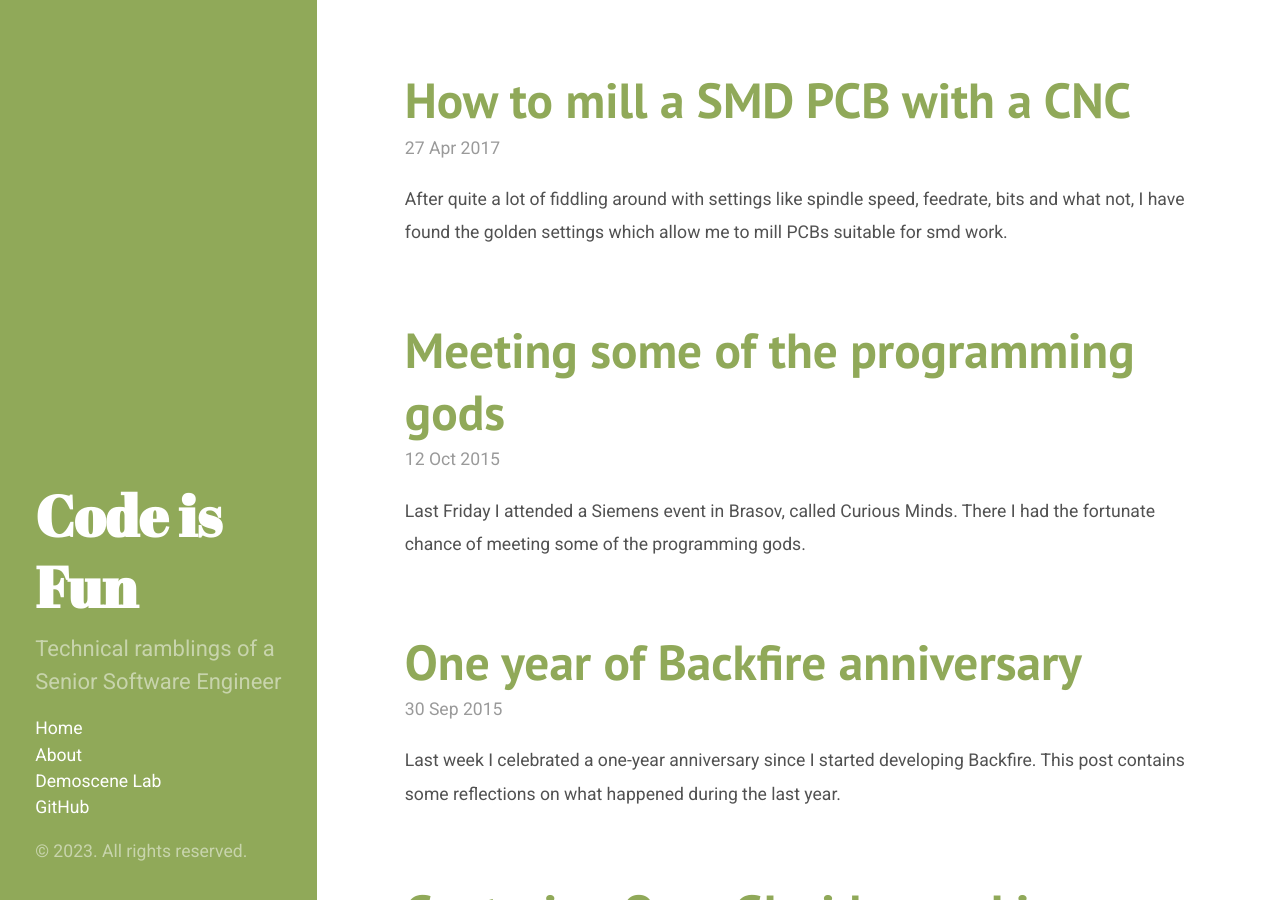
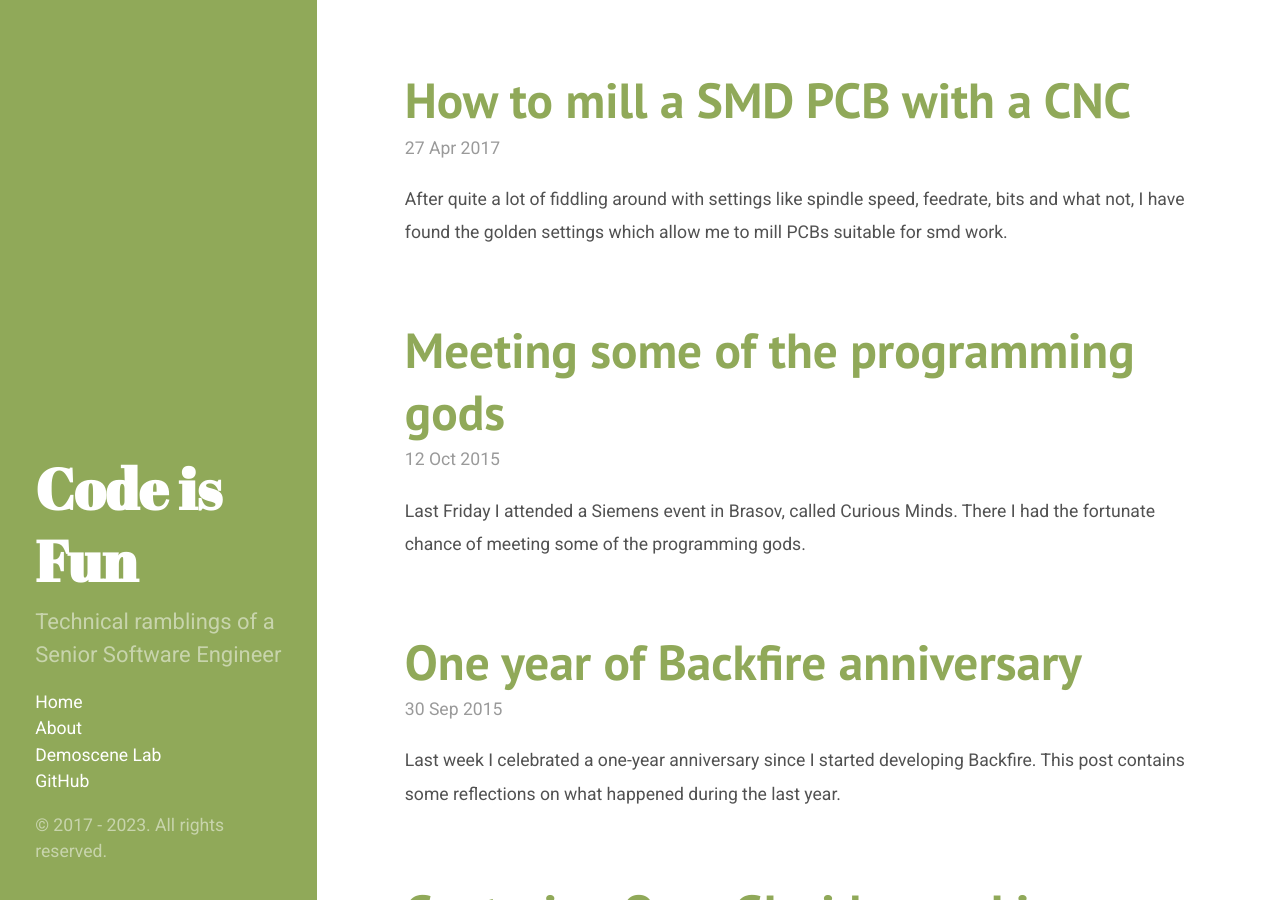
Before and after one commit to benishor/benishor.github.io, a Jekyll site: the page built from index.html, in a window 1280 px wide and 900 px high. Built offline with Jekyll 4.4.1, drawn with Linux system fonts in a browser that asks for light colours; nearby versions of some CDN libraries; the list of posts is cut into pages by our own code.

Commit message:
Updated copyright years

```diff
--- a/_includes/sidebar.html
+++ b/_includes/sidebar.html
@@ -29,6 +29,6 @@
       <a class="sidebar-nav-item" href="http://github.com/benishor">GitHub</a>
     </nav>
 
-    <p>&copy; {{ site.time | date: '%Y' }}. All rights reserved.</p>
+    <p>&copy; 2017 - 2023. All rights reserved.</p>
   </div>
 </div>
```
